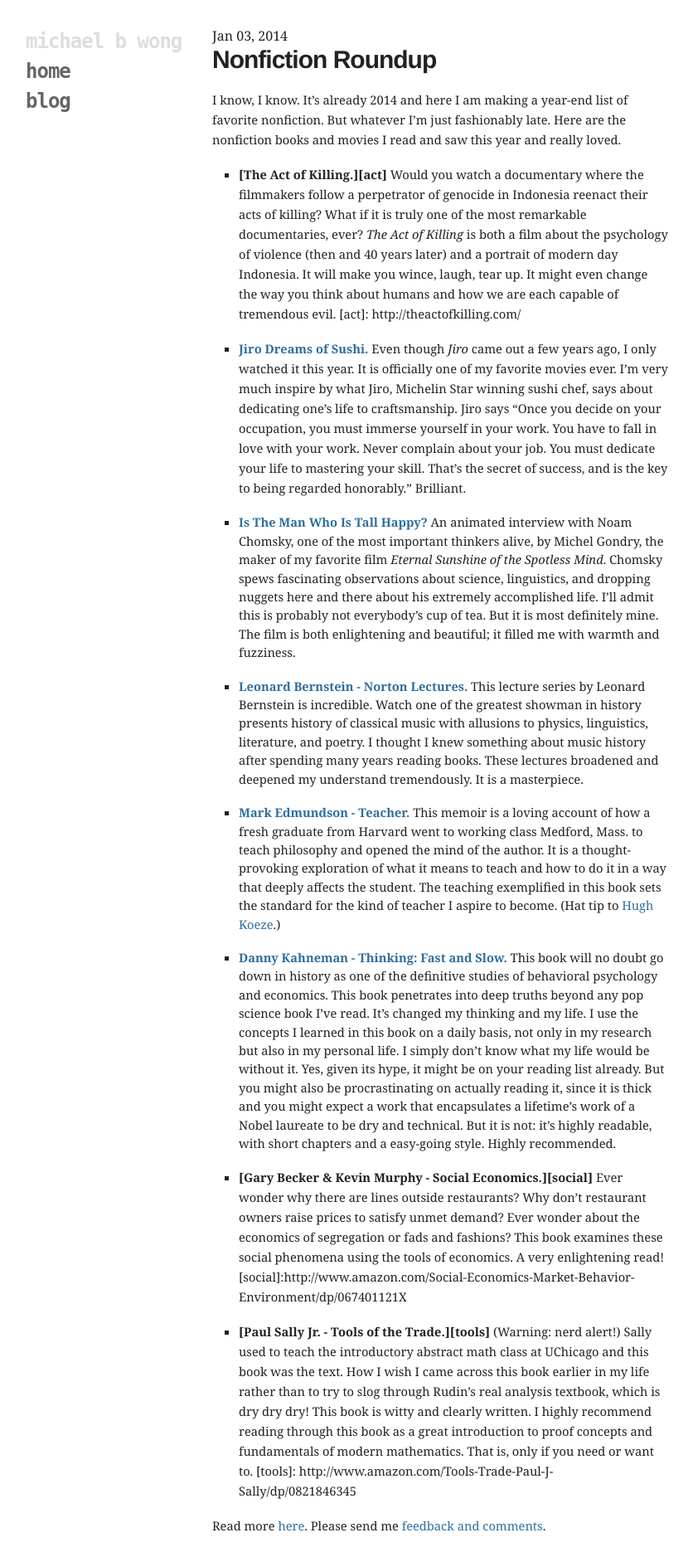
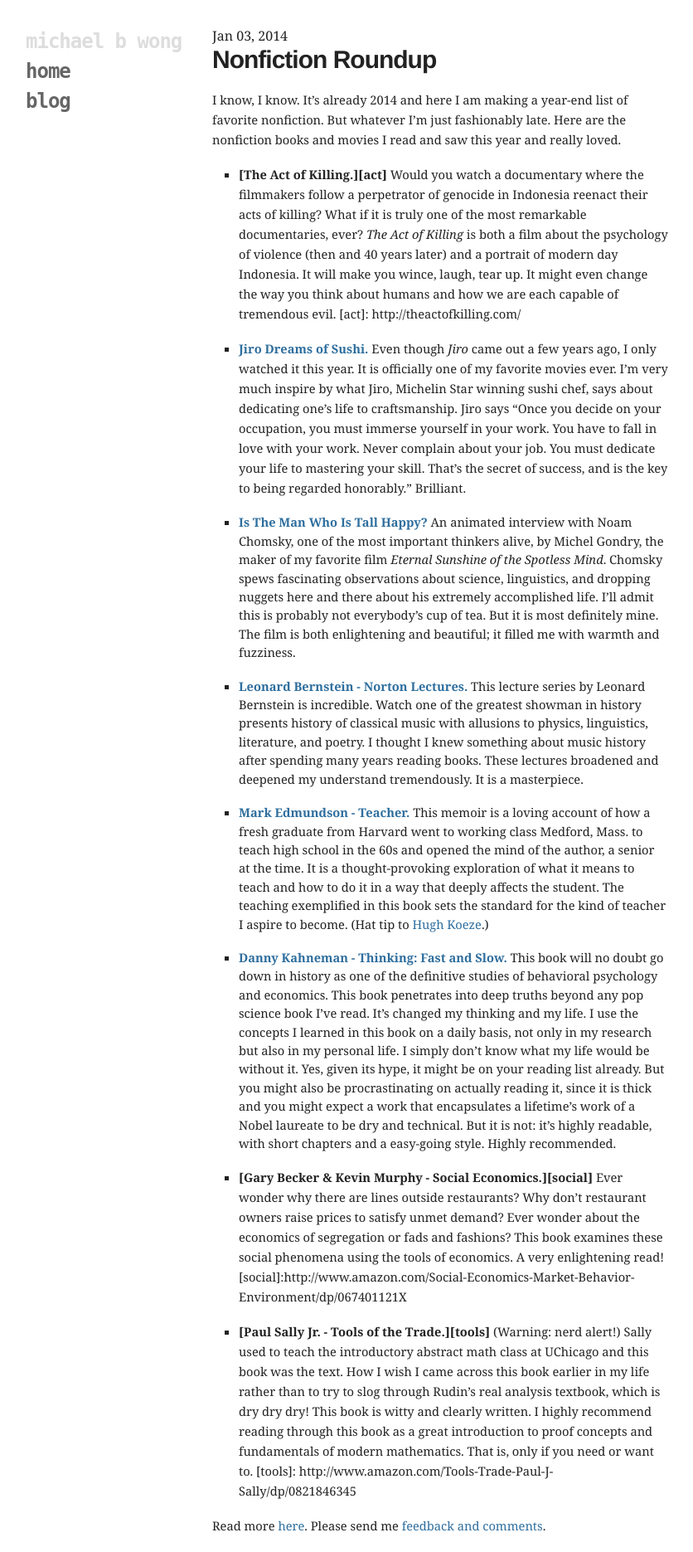
Before and after one commit to mbwong/mbwong.github.com, a Jekyll site: the page built from _posts/2014-1-3-nonfiction-roundup.md, in a window 1280 px wide. Shown: the whole page at 83% size, without its empty margins (94-930 px from the left). Built offline with Jekyll 4.4.1, drawn with Linux system fonts in a browser that asks for light colours.

Commit message:
Update 2014-1-3-nonfiction-roundup.md

```diff
--- a/_posts/2014-1-3-nonfiction-roundup.md
+++ b/_posts/2014-1-3-nonfiction-roundup.md
@@ -23,7 +23,7 @@
 
 [bernstein]: http://www.openculture.com/2012/03/leonard_bernsteins_masterful_lectures_on_music.html
 
-* __[Mark Edmundson - Teacher.][teacher]__ This memoir is a loving account of how a fresh graduate from Harvard went to working class Medford, Mass. to teach philosophy and opened the mind of the author. It is a thought-provoking exploration of what it means to teach and how to do it in a way that deeply affects the student. The teaching exemplified in this book sets the standard for the kind of teacher I aspire to become. (Hat tip to [Hugh Koeze][hk].)
+* __[Mark Edmundson - Teacher.][teacher]__ This memoir is a loving account of how a fresh graduate from Harvard went to working class Medford, Mass. to teach high school in the 60s and opened the mind of the author, a senior at the time. It is a thought-provoking exploration of what it means to teach and how to do it in a way that deeply affects the student. The teaching exemplified in this book sets the standard for the kind of teacher I aspire to become. (Hat tip to [Hugh Koeze][hk].)
 
 [hk]: http://hughkoeze.wordpress.com/
 [teacher]: http://www.amazon.com/Teacher-One-Who-Made-Difference/dp/0375708545/ref=sr_1_4?s=books&ie=UTF8&qid=1388783398&sr=1-4&keywords=mark+edmundson
```
